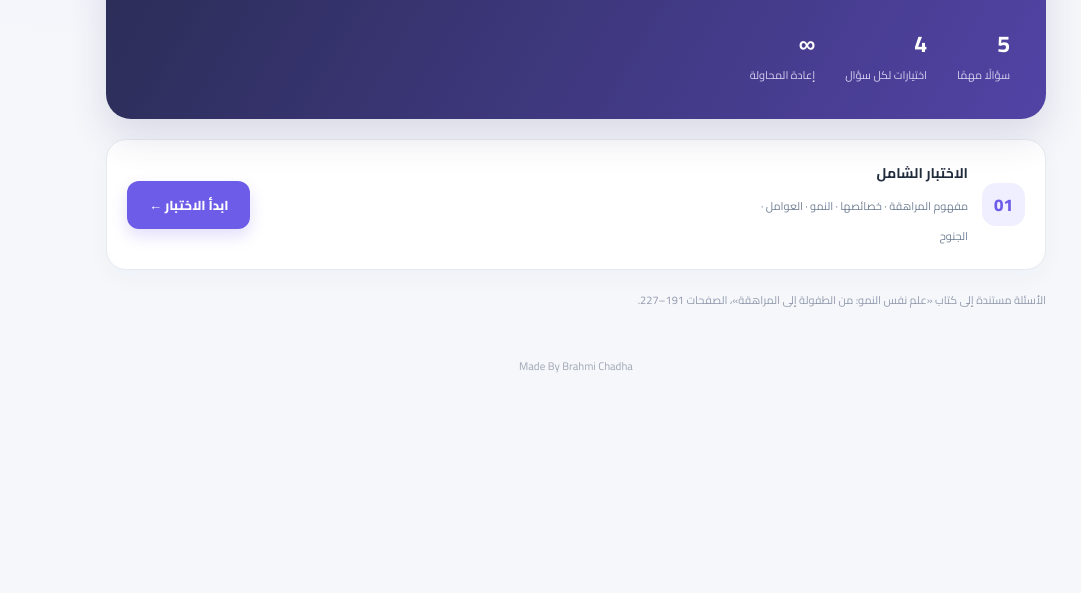
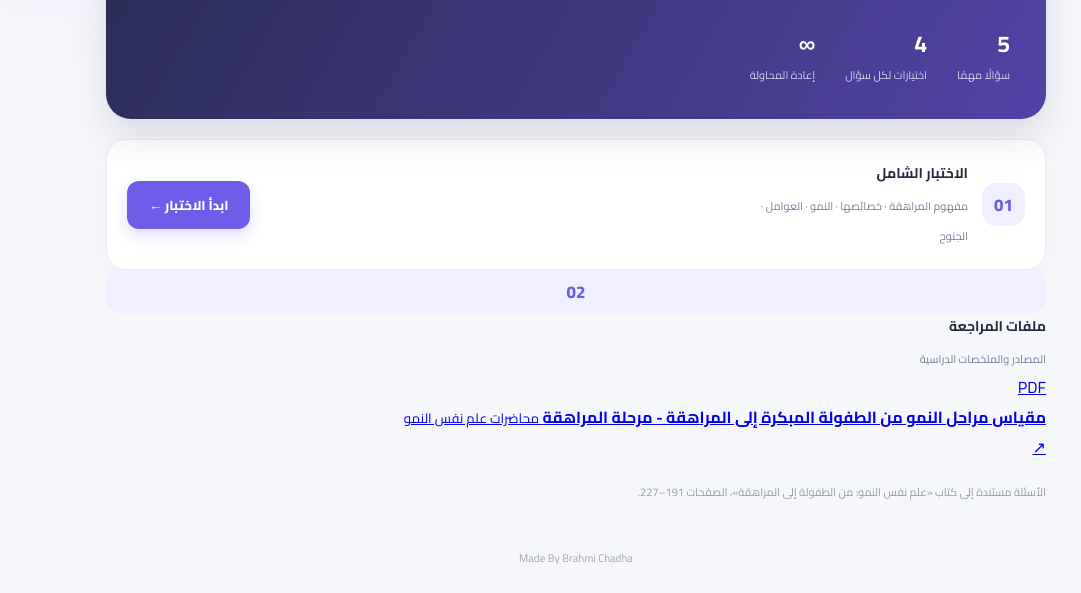
Before and after one commit to ChadhaBrahmi/Psychology-Quizes, a plain HTML site: page index.html in a window 1280 px wide. Shown: the part 347-940 px from the top of the page, without its empty margins (64-1145 px from the left). Before the commit the page ends 800 px from the top, so only its background shows below. Drawn offline with Linux system fonts and the light colour scheme.

Commit message:
index.html

```diff
--- a/index.html
+++ b/index.html
@@ -103,6 +103,41 @@
                 </button>
 
             </div>
+
+            <div class="pdf-section">
+
+        <div class="pdf-heading">
+            <span class="test-number">02</span>
+
+            <div class="test-info">
+                <strong>ملفات المراجعة</strong>
+                <small>المصادر والملخصات الدراسية</small>
+            </div>
+        </div>
+
+        <div class="pdf-list">
+
+
+
+            <a href="مراحل_النمو_من_الطفولة_المبكرة_إلى_المراهقة_مرحلة_المراهقة.pdf"
+               target="_blank"
+               class="pdf-item">
+
+                <div class="pdf-icon">PDF</div>
+
+                <div class="pdf-info">
+                    <strong>مقياس مراحل النمو من الطفولة المبكرة إلى المراهقة - مرحلة المراهقة</strong>
+<small>محاضرات علم نفس النمو</small>
+                </div>
+
+                <span class="pdf-arrow">↗</span>
+            </a>
+
+        </div>
+
+    </div>
+
+</div>
 
 
             <p class="source-note">
```
